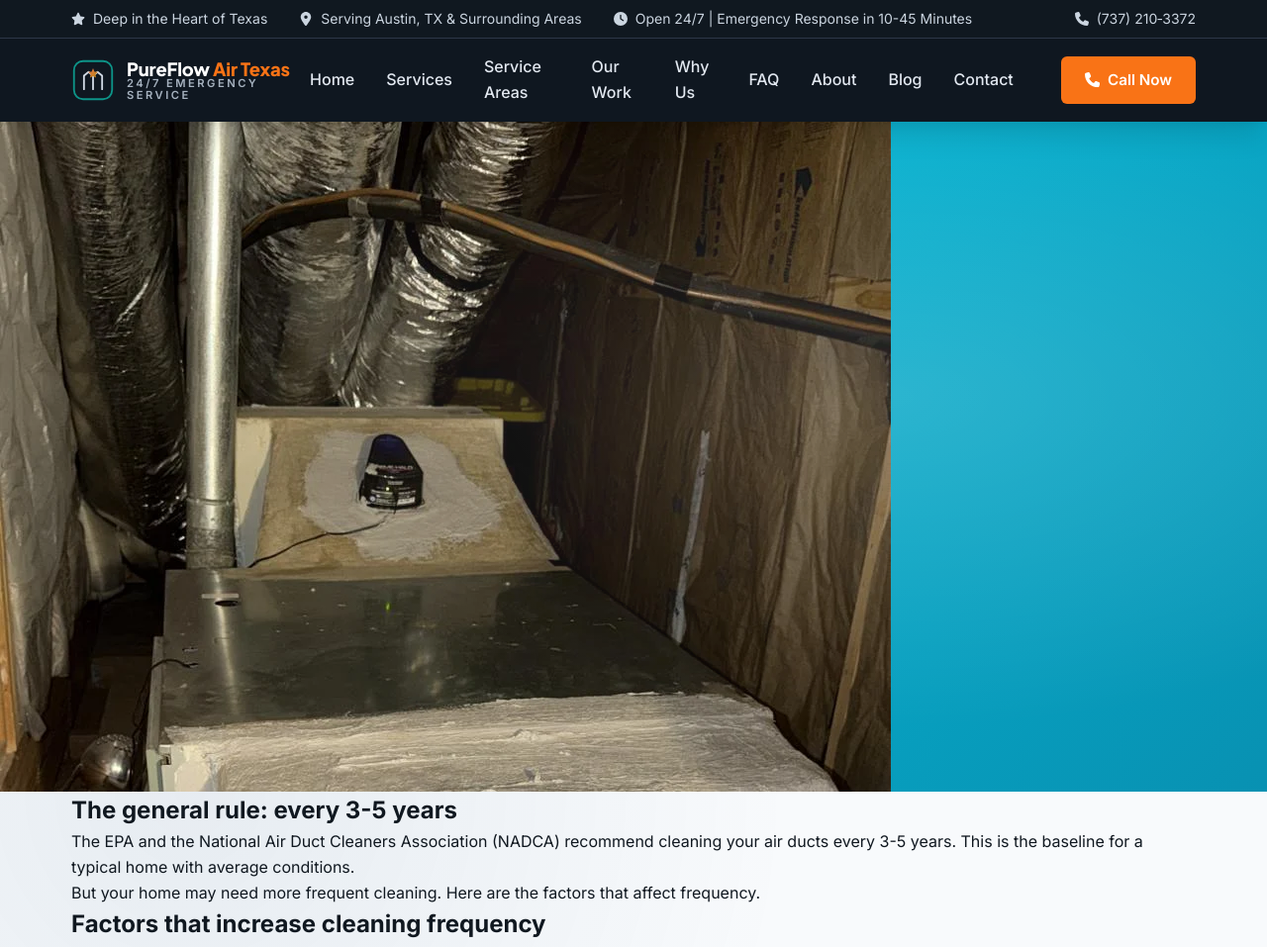
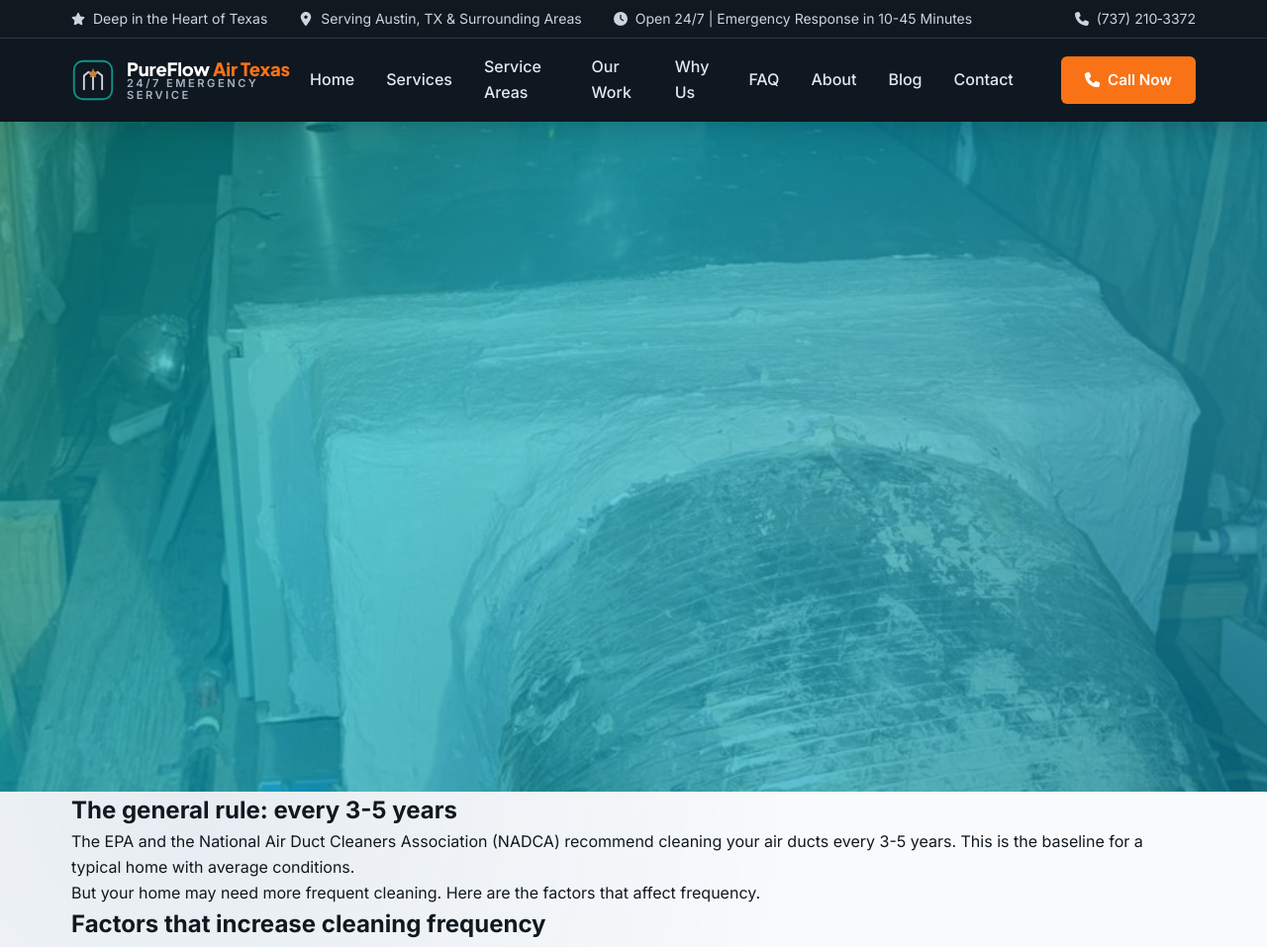
Before and after one commit to ZionAp/pureflowairtexas.com, a website: page blog/how-often-clean-air-ducts.html in a window 1280 px wide. Shown: the top 957 px of the page at 99% size. Drawn offline with Linux system fonts and the light colour scheme.

Commit message:
Improve hero: gradient + rotating slideshow (all 6 job photos)
- Hero now has a clean teal gradient background (fast LCP, 0.78s real)
- Slideshow fades in after 3s and cycles through all 6 job photos
- Slideshow starts hidden (display:none) so it doesn't affect LCP
- Lighthouse Perf 92, LCP 3.3s simulated / 0.78s real, TBT 0ms, CLS 0
- Lint + verify pass (24/24 + 16/16)

```diff
--- a/css/style.css
+++ b/css/style.css
@@ -454,7 +454,7 @@ a {
     min-height: 100svh;
     display: flex;
     align-items: center;
-    background-color: #0d9488;
+    background-color: #0f172a;
     overflow: hidden;
     padding-top: 120px;
 }
@@ -468,21 +468,6 @@ a {
 
 
 
-.hero-bg {
-    position: absolute;
-    inset: 0;
-    z-index: 1;
-    overflow: hidden;
-    background: linear-gradient(135deg, #0d9488 0%, #06b6d4 40%, #0891b2 100%);
-}
-
-.hero-bg::after {
-    content: '';
-    position: absolute;
-    inset: 0;
-    z-index: 1;
-    background: radial-gradient(ellipse 80% 60% at 70% 50%, rgba(255,255,255,0.15) 0%, transparent 70%);
-}
 
 /* Hero slideshow (rotating job photos) - fades in after initial paint */
 .hero-slideshow {
@@ -517,3 +502,26 @@ a {
 .hero-slide--4 { background-image: url('../images/WhatsApp-Image-2026-03-23-at-01.54.35.webp'); }
 .hero-slide--5 { background-image: url('../images/WhatsApp-Image-2026-03-25-at-04.34.41-768x1024.webp'); }
 .hero-slide--6 { background-image: url('../images/WhatsApp-Image-2026-03-19-at-22.59.17-576x1024.webp'); }
+
+.hero-bg {
+    position: absolute;
+    inset: 0;
+    z-index: 1;
+    overflow: hidden;
+    background: linear-gradient(135deg, #0d9488 0%, #06b6d4 40%, #0891b2 100%);
+}
+.hero-bg img {
+    position: absolute;
+    inset: 0;
+    width: 100%;
+    height: 100%;
+    object-fit: cover;
+    opacity: 0.35;
+}
+.hero-bg-overlay, .hero-bg::after {
+    content: '';
+    position: absolute;
+    inset: 0;
+    z-index: 1;
+    background: radial-gradient(ellipse 80% 60% at 70% 50%, rgba(255,255,255,0.12) 0%, transparent 70%);
+}
--- a/js/main.js
+++ b/js/main.js
@@ -438,7 +438,7 @@ document.addEventListener('DOMContentLoaded', function () {
         year.textContent = new Date().getFullYear();
     }
 
-    // Hero slideshow (rotating job photos) - starts after initial paint
+    // Hero slideshow (rotating job photos) - fades in after initial paint
     (function() {
         const slideshow = document.getElementById('heroSlideshow');
         const slides = Array.from(document.querySelectorAll('.hero-slide'));
@@ -451,13 +451,11 @@ document.addEventListener('DOMContentLoaded', function () {
             current = (i + slides.length) % slides.length;
             slides[current].classList.add('is-active');
         }
-        // Delay slideshow start so LCP is measured on the gradient/text first
         setTimeout(function() {
-            slideshow.style.display = 'block';
             slideshow.style.display = 'block';
             slideshow.style.opacity = '1';
             slides[0].classList.add('is-active');
             setInterval(function() { showSlide(current + 1); }, 5000);
-        }, 2500);
+        }, 3000);
     })();
 });
```
Also changed, not shown: index.html (+6 -6 lines).
